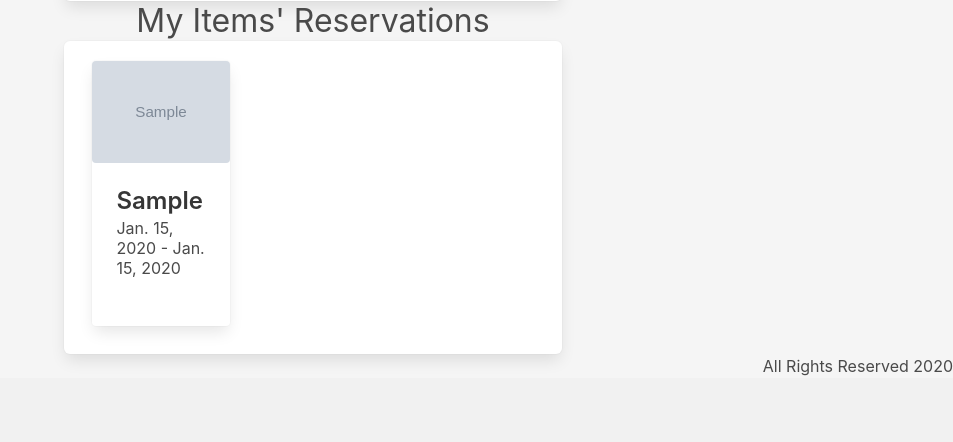
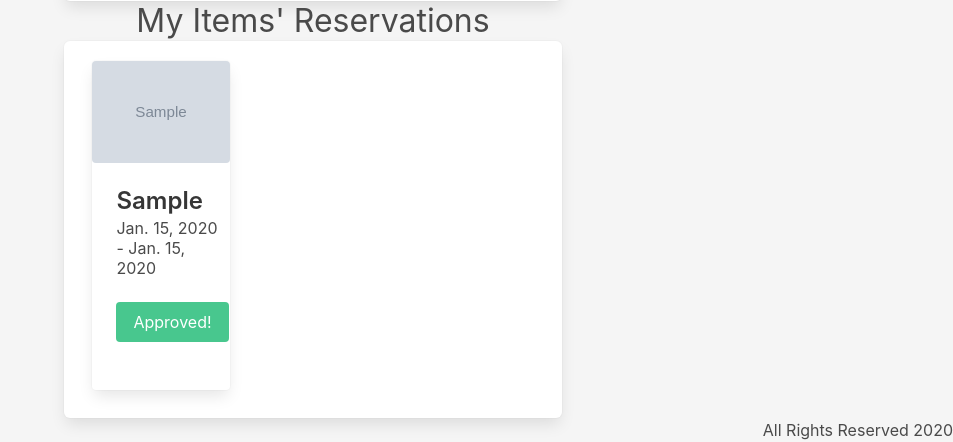
Before and after one commit to nathanjh-28/Borrow-This, a Django app: page /dashboard/ in a window 1280 px wide. Shown: the part 1203-1645 px from the top of the page, without its empty margins (327-1280 px from the left). Before the commit the page ends 1579 px from the top, so only its background shows below. Run offline with Django 3.2, Linux system fonts and the light colour scheme; a user stored in the database is signed in; tables that the repository leaves empty hold one stand-in row (values such as "Sample post"); grey boxes marked "Sample" are stand-in pictures; some libraries are stand-ins or nearby versions.

```diff
--- a/rentals_app/templates/dashboard.html
+++ b/rentals_app/templates/dashboard.html
@@ -4,9 +4,14 @@
 {% block content %}
 
 <div class="dashboard-page">
+    <div class="mt-6">
+    </div>
+        {% if needs_approval|length > 0 %}
+        <a href="#my-items-rez" class="button is-success">Reservations Need Approval!</a>
+        {% endif %}
 
     <!-- Profile Info -->
-    <div class="profile-header mt-6">
+    <div class="profile-header">
         <h3 class="subtitle is-3 profile-header-text">About Me</h3>
     </div>
     <section class="profile-section">
@@ -136,7 +141,7 @@
         <h3 class="subtitle is-3 profile-header-text">My Items' Reservations</h3>
     </div>
     <section class="my-things">
-        <div class="box dashboard-boxes my-rental-items">
+        <div class="box dashboard-boxes my-rental-items" id="my-items-rez">
             {#}{% for i in '012'|make_list %}{#}
             {% for rez in myreservations %}
             <a href="{% url 'rez_detail' rez.id %}">
@@ -152,6 +157,11 @@
                     <div class="media-content">
                         <p class="title is-4">{{rez.occasion}}</p>
                         <p class="subtitle is-6">{{rez.start_date}} - {{rez.end_date}}</p>
+                        {% if not rez.approved %}
+                        <a href="{% url 'rez_edit_owner' rez.id %}"class="is-danger button subtitle is-6">Needs Approval</a>
+                        {% else %}
+                        <a href="{% url 'rez_detail' rez.id %}" class="button subtitle is-6 is-success">Approved!</a>
+                        {% endif %}
                     </div>
                 </div>
                 <div class="content">
--- a/rentals_app/views.py
+++ b/rentals_app/views.py
@@ -56,11 +56,13 @@ def dashboard(request):
     for item in items:
         item_ids.append(item.id)
     myreservations = Reservation.objects.filter(item_id__in=item_ids)
+    needs_approval = myreservations.filter(approved=False)
     context = {
         'me':current_profile,
         'items': items,
         'reservations':reservations,
         'myreservations':myreservations,
+        'needs_approval':needs_approval,
     }
     return render(request, 'dashboard.html', context)
 
@@ -322,6 +324,8 @@ def rez_edit(request, rez_id):
     current_profile = Profile.objects.get(user_id=request.user.id)
     if current_profile.id is not reservation.renter_id:
         return redirect ('home')
+    if reservation.approved:
+        return redirect ('home')
     if request.method == 'POST':
         form = ReservationForm(request.POST, instance=reservation)
         if form.is_valid():
```
Also changed, not shown: rentals_app/templates/reservation-detail.html (+7 -2 lines).
